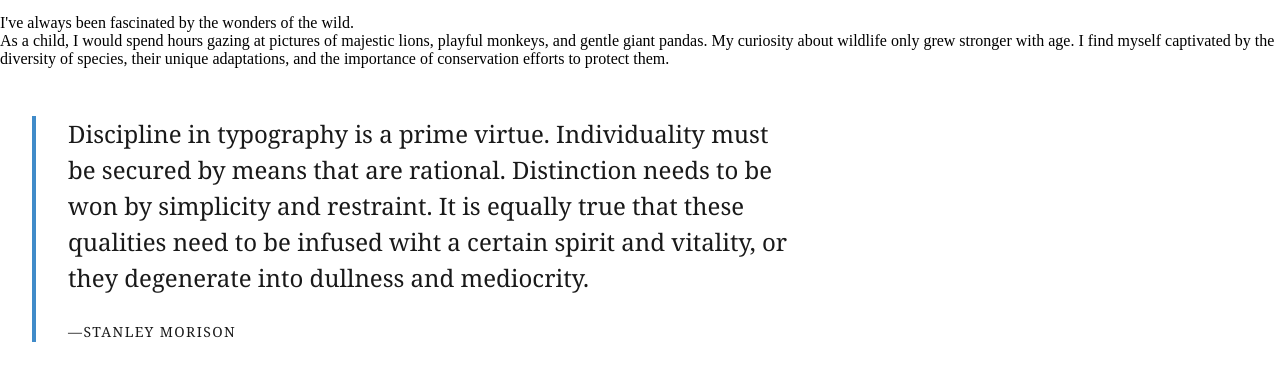
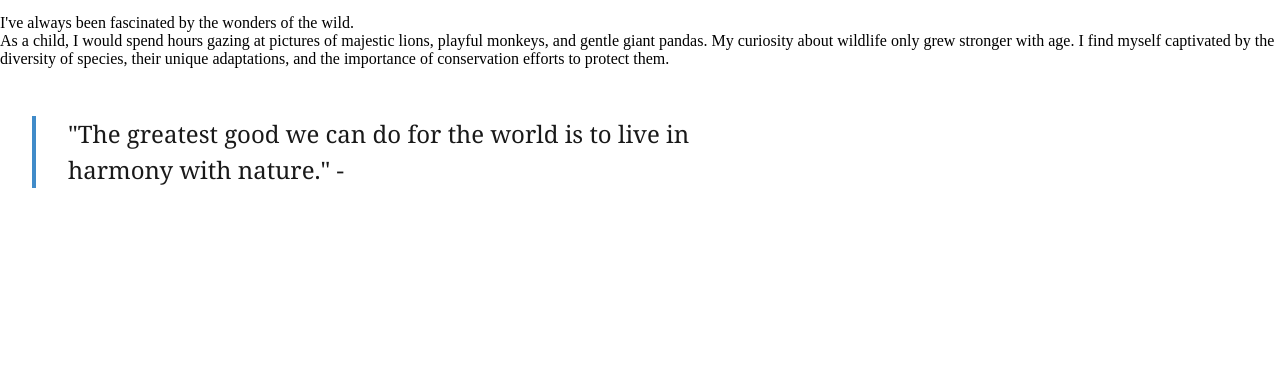
Before and after one commit to dev-dilshan/dilshan2407, a plain HTML site: page index.html in a window 1280 px wide. Shown: the part 1044-1424 px from the top of the page. After the commit the page ends 1288 px from the top, so only its background shows below. Drawn offline with Linux system fonts and the light colour scheme.

Commit message:
Update index.html

```diff
--- a/index.html
+++ b/index.html
@@ -32,14 +32,8 @@
 	<div class="pa4">
      <blockquote class="athelas ml0 mt0 pl4 black-90 bl bw2 b--blue">
     <p class="f5 f4-m f3-l lh-copy measure mt0">
-      Discipline in typography is a prime virtue. Individuality
-      must be secured by means that are rational. Distinction
-      needs to be won by simplicity and restraint. It is equally
-      true that these qualities need to be infused wiht a
-      certain spirit and vitality, or they degenerate into
-      dullness and mediocrity.
+      "The greatest good we can do for the world is to live in harmony with nature." -
     </p>
-    <cite class="f6 ttu tracked fs-normal">―Stanley Morison</cite>
   </blockquote>
 </div>
 
```
